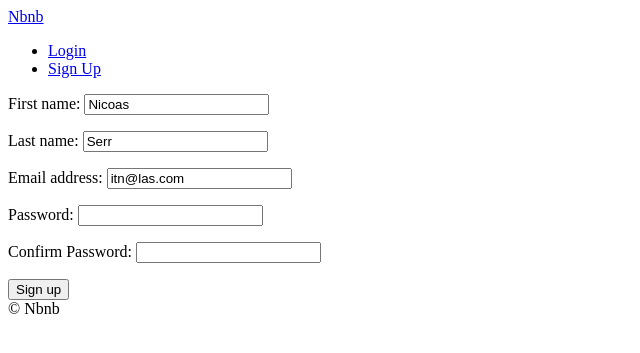
After one commit to egg528/airbnb_web, a Django app: page /users/signup in a window 1280 px wide. The commit adds this page. Shown: the top 353 px of the page, without its empty margins (0-640 px from the left). Run offline with Django 3.2, Linux system fonts and the light colour scheme.

Commit message:
finish Sigh UP

```diff
--- a/templates/partials/nav.html
+++ b/templates/partials/nav.html
@@ -6,5 +6,6 @@
         <li><a href="{% url "users:logout" %}">Logout </a></li>
         {% else %}
         <li><a href="{% url "users:login" %}">Login</a></li>
+        <li><a href="{% url "users:signup" %}">Sign Up</a></li>
         {% endif %}
     </ul>
--- /dev/null
+++ b/templates/users/signup.html
@@ -0,0 +1,16 @@
+{% extends "base.html" %}
+
+{% block page_title %}
+    Sign Up
+{% endblock page_title %}
+
+{% block search-bar %}
+{% endblock search-bar %}
+
+{% block content %}
+<form method="POST" action = "{% url "users:signup" %}">
+    {% csrf_token %}
+    {{form.as_p}}
+    <button>Sign up</button>
+</form>
+{% endblock content %}
--- a/users/forms.py
+++ b/users/forms.py
@@ -18,3 +18,28 @@ class LoginForm(forms.Form):
                 self.add_error("password", forms.ValidationError("Password is wrong"))
         except models.User.DoesNotExist:
             self.add_error("email", forms.ValidationError("User does not exist"))
+
+
+class SignUpForm(forms.ModelForm):
+    class Meta:
+        model = models.User
+        fields = ("first_name", "last_name", "email")
+
+    password = forms.CharField(widget=forms.PasswordInput)
+    password1 = forms.CharField(widget=forms.PasswordInput, label="Confirm Password")
+
+    def clean_password1(self):
+        password = self.cleaned_data.get("password")
+        password1 = self.cleaned_data.get("password1")
+        if password != password1:
+            raise forms.ValidationError("Password confirmation does not match")
+        else:
+            return password
+
+    def save(self, *args, **kwargs):
+        user = super().save(commit=False)
+        email = self.cleaned_data.get("email")
+        password = self.cleaned_data.get("password")
+        user.username = email
+        user.set_password(password)
+        user.save()
--- a/users/urls.py
+++ b/users/urls.py
@@ -3,8 +3,8 @@ from . import views
 
 app_name = "users"
 
-
 urlpatterns = [
     path("login", views.LoginView.as_view(), name="login"),
     path("logout", views.log_out, name="logout"),
+    path("signup", views.SignUpView.as_view(), name="signup"),
 ]
--- a/users/views.py
+++ b/users/views.py
@@ -1,21 +1,20 @@
-from django.views import View
 from django.views.generic import FormView
 from django.urls import reverse_lazy
-from django.shortcuts import render, redirect, reverse
+from django.shortcuts import redirect, reverse
 from django.contrib.auth import authenticate, login, logout
-from . import forms, models
+from . import forms
 
 
 class LoginView(FormView):
+
     template_name = "users/login.html"
     form_class = forms.LoginForm
     success_url = reverse_lazy("core:home")
 
     def form_valid(self, form):
         email = form.cleaned_data.get("email")
-        user = models.User.objects.get(email=email)
         password = form.cleaned_data.get("password")
-        user = authenticate(self.request, username=user, password=password)
+        user = authenticate(self.request, username=email, password=password)
         if user is not None:
             login(self.request, user)
         return super().form_valid(form)
@@ -24,3 +23,20 @@ class LoginView(FormView):
 def log_out(request):
     logout(request)
     return redirect(reverse("core:home"))
+
+
+class SignUpView(FormView):
+
+    template_name = "users/signup.html"
+    form_class = forms.SignUpForm
+    success_url = reverse_lazy("core:home")
+    initial = {"first_name": "Nicoas", "last_name": "Serr", "email": "itn@las.com"}
+
+    def form_valid(self, form):
+        form.save()
+        email = form.cleaned_data.get("email")
+        password = form.cleaned_data.get("password")
+        user = authenticate(self.request, username=email, password=password)
+        if user is not None:
+            login(self.request, user)
+        return super().form_valid(form)
```
